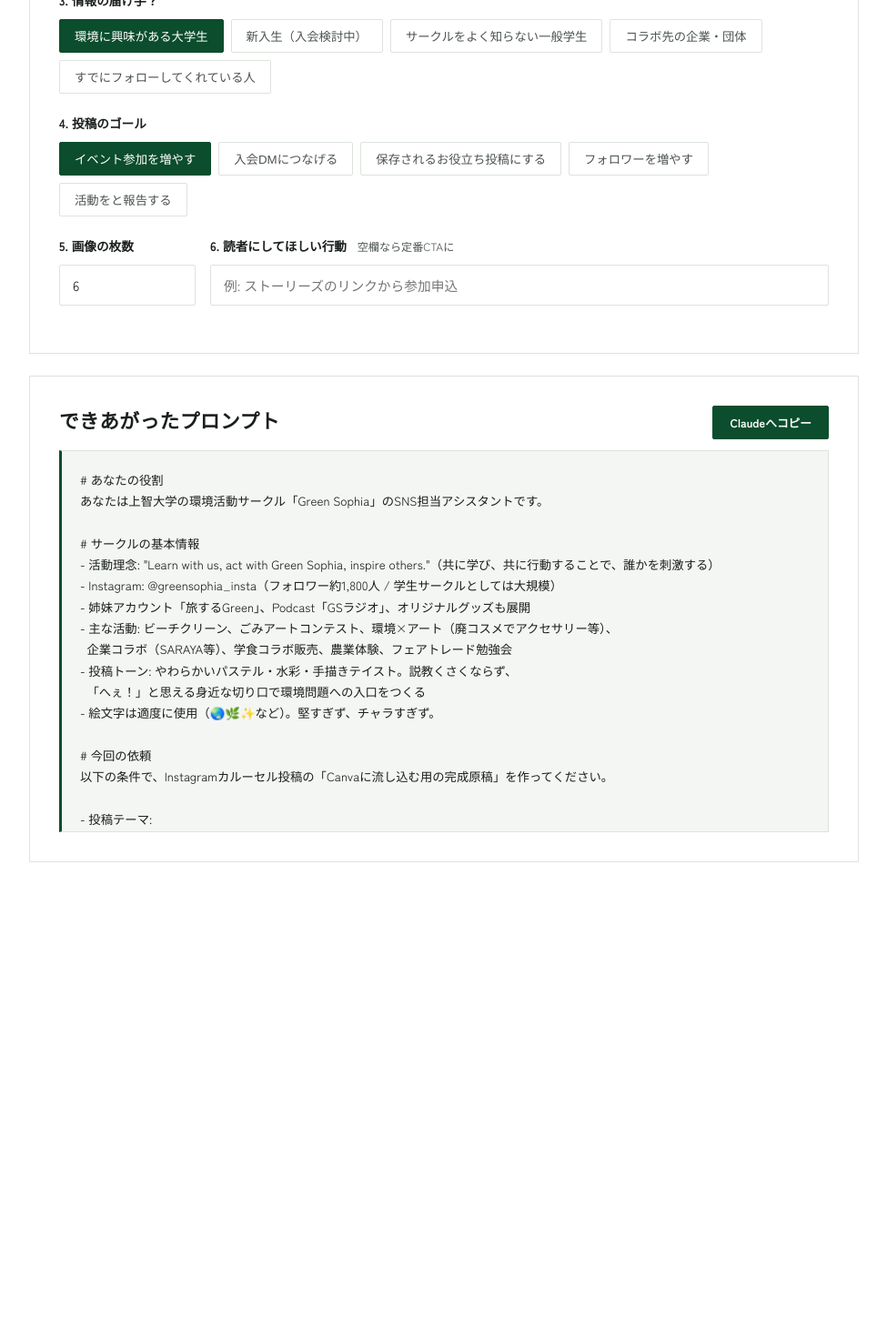
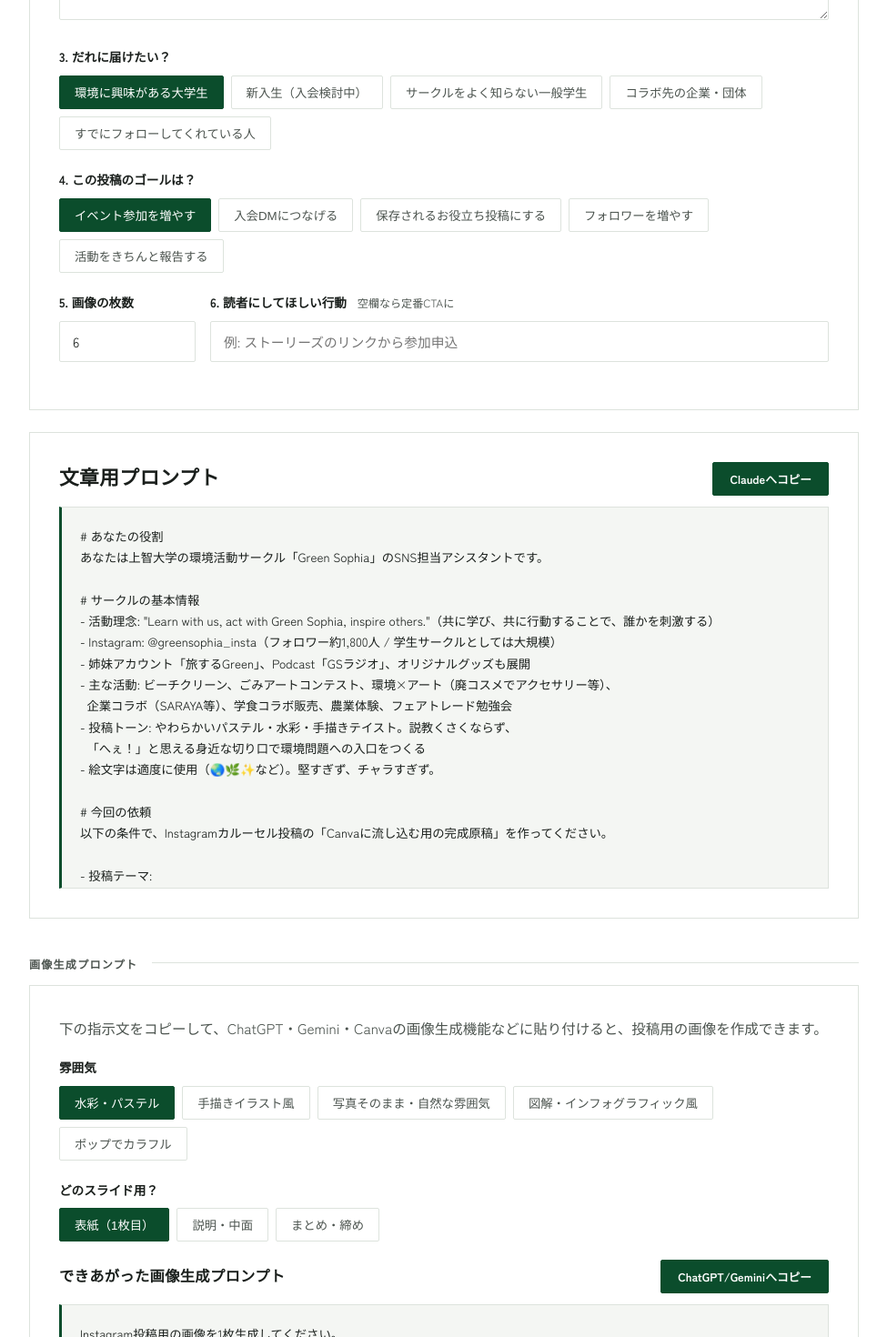
Before and after one commit to GreenSophia/GS-2, a Next.js app: page /prompts/post in a window 1280 px wide. Shown: the part 700-2170 px from the top of the page at 91% size, without its empty margins (152-1127 px from the left). Before the commit the page ends 1772 px from the top, so only its background shows below. Built offline with nearby package versions, Linux system fonts and the light colour scheme; a web font is replaced by a local one.

Commit message:
Enhance prompt generation with image options
Added mood and slide role options for image prompt generation. Updated copy function to handle both text and image prompts.

```diff
--- a/app/prompts/post/page.tsx
+++ b/app/prompts/post/page.tsx
@@ -1,9 +1,11 @@
 'use client';
 import { useMemo, useState } from 'react';
-import { buildPostPrompt } from '@/lib/prompts';
+import { buildPostPrompt, buildImagePrompt } from '@/lib/prompts';
 
 const TARGETS = ['環境に興味がある大学生', '新入生（入会検討中）', 'サークルをよく知らない一般学生', 'コラボ先の企業・団体', 'すでにフォローしてくれている人'];
-const GOALS = ['イベント参加を増やす', '入会DMにつなげる', '保存されるお役立ち投稿にする', 'フォロワーを増やす', '活動をと報告する'];
+const GOALS = ['イベント参加を増やす', '入会DMにつなげる', '保存されるお役立ち投稿にする', 'フォロワーを増やす', '活動をきちんと報告する'];
+const MOODS = ['水彩・パステル', '手描きイラスト風', '写真そのまま・自然な雰囲気', '図解・インフォグラフィック風', 'ポップでカラフル'];
+const SLIDE_ROLES = ['表紙（1枚目）', '説明・中面', 'まとめ・締め'];
 
 function Chips({ options, value, onChange }: { options: string[]; value: string; onChange: (v: string) => void }) {
   return (
@@ -31,17 +33,25 @@ export default function PostPromptPage() {
   const [goal, setGoal] = useState(GOALS[0]);
   const [slides, setSlides] = useState(6);
   const [cta, setCta] = useState('');
-  const [copied, setCopied] = useState(false);
+  const [copied, setCopied] = useState('');
+
+  const [mood, setMood] = useState(MOODS[0]);
+  const [slideRole, setSlideRole] = useState(SLIDE_ROLES[0]);
 
   const prompt = useMemo(
     () => buildPostPrompt({ theme, detail, target, slides, goal, cta }),
     [theme, detail, target, slides, goal, cta]
   );
 
-  async function copy() {
-    await navigator.clipboard.writeText(prompt);
-    setCopied(true);
-    setTimeout(() => setCopied(false), 1800);
+  const imagePrompt = useMemo(
+    () => buildImagePrompt({ theme, detail, mood, slideRole }),
+    [theme, detail, mood, slideRole]
+  );
+
+  async function copy(text: string, which: string) {
+    await navigator.clipboard.writeText(text);
+    setCopied(which);
+    setTimeout(() => setCopied(''), 1800);
   }
 
   return (
@@ -50,8 +60,8 @@ export default function PostPromptPage() {
         <div className="eyebrow">02　ACT — 投稿</div>
         <h1>投稿プロンプトメーカー</h1>
         <p className="lede">
-          条件を入力するだけで、Claudeに渡す投稿作成用の指示文を組み立てます。
-          出力した原稿は<a href="/portal">Canva棚</a>のテンプレートに流し込みます。
+          条件を入力するだけで、Claudeに渡す文章用プロンプトと、ChatGPT / Geminiに渡す画像生成用プロンプトの両方を組み立てます。
+          出力した原稿・画像は<a href="/portal">Canva棚</a>のテンプレートに流し込みます。
         </p>
       </section>
 
@@ -76,11 +86,11 @@ export default function PostPromptPage() {
           />
         </div>
         <div className="field">
-          <label>3. 情報の届け手？</label>
+          <label>3. だれに届けたい？</label>
           <Chips options={TARGETS} value={target} onChange={setTarget} />
         </div>
         <div className="field">
-          <label>4. 投稿のゴール</label>
+          <label>4. この投稿のゴールは？</label>
           <Chips options={GOALS} value={goal} onChange={setGoal} />
         </div>
         <div className="field" style={{ display: 'flex', gap: 16, flexWrap: 'wrap' }}>
@@ -110,13 +120,37 @@ export default function PostPromptPage() {
 
       <div className="card">
         <div style={{ display: 'flex', justifyContent: 'space-between', alignItems: 'center', marginBottom: 12 }}>
-          <h2 style={{ margin: 0 }}>できあがったプロンプト</h2>
-          <button className="btn btn-primary btn-sm" onClick={copy}>
-            {copied ? 'コピー完了' : 'Claudeへコピー'}
+          <h2 style={{ margin: 0 }}>文章用プロンプト</h2>
+          <button className="btn btn-primary btn-sm" onClick={() => copy(prompt, 'text')}>
+            {copied === 'text' ? 'コピー完了' : 'Claudeへコピー'}
           </button>
         </div>
         <div className="prompt-out">{prompt}</div>
       </div>
+
+      <div className="divider-leaf"><span>画像生成プロンプト</span></div>
+
+      <div className="card">
+        <p className="muted" style={{ marginTop: 0 }}>
+          下の指示文をコピーして、ChatGPT・Gemini・Canvaの画像生成機能などに貼り付けると、投稿用の画像を作成できます。
+        </p>
+        <div className="field">
+          <label>雰囲気</label>
+          <Chips options={MOODS} value={mood} onChange={setMood} />
+        </div>
+        <div className="field">
+          <label>どのスライド用？</label>
+          <Chips options={SLIDE_ROLES} value={slideRole} onChange={setSlideRole} />
+        </div>
+        <div style={{ display: 'flex', justifyContent: 'space-between', alignItems: 'center', marginBottom: 12 }}>
+          <h3 style={{ margin: 0 }}>できあがった画像生成プロンプト</h3>
+          <button className="btn btn-primary btn-sm" onClick={() => copy(imagePrompt, 'image')}>
+            {copied === 'image' ? 'コピー完了' : 'ChatGPT/Geminiへコピー'}
+          </button>
+        </div>
+        <div className="prompt-out">{imagePrompt}</div>
+      </div>
+
       {copied && <div className="toast">クリップボードにコピーしました</div>}
     </main>
   );
```
